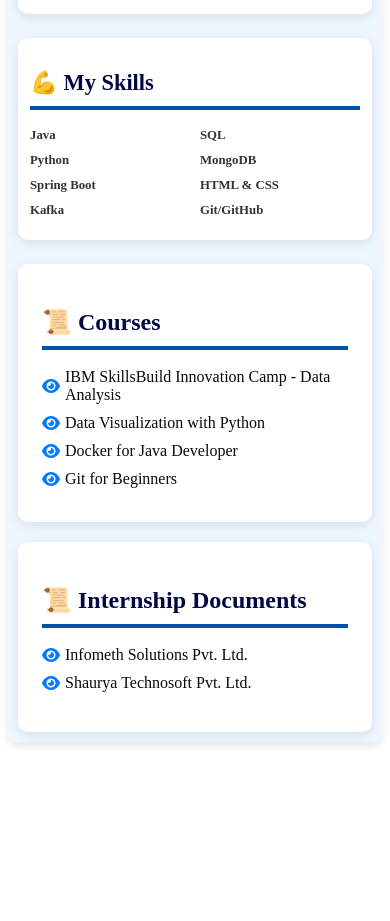
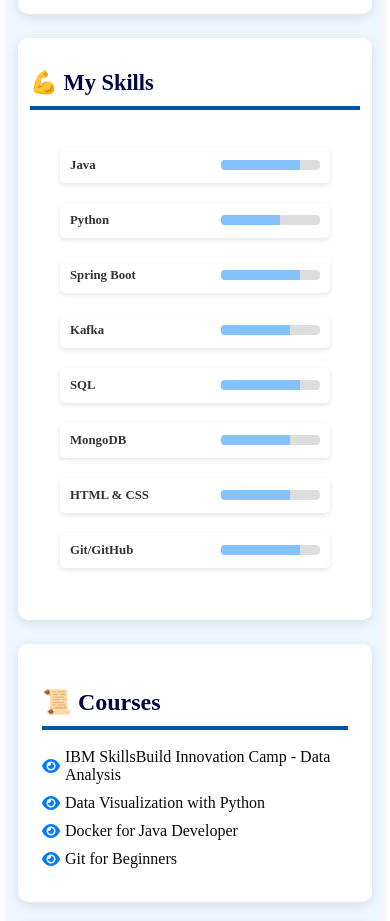
Before and after one commit to lavisg-2001/portfolio-frontend, an Angular app: page / in a window 390 px wide. Shown: the part 1340-2261 px from the top of the page. Before the commit the page ends 2090 px from the top, so only its background shows below. Built offline with nearby package versions, Linux system fonts and the light colour scheme.

Commit message:
Responsive Skillbar in small screens

```diff
--- a/src/app/components/portfolio.component.css
+++ b/src/app/components/portfolio.component.css
@@ -224,13 +224,29 @@ body {
   font-weight: bold;
 }
 
+/* Skills Container */
+.skills-container {
+  display: flex;
+  flex-wrap: wrap; /* Allow wrapping of items */
+  justify-content: space-around; /* Space around items */
+  overflow-x: auto; /* Enable horizontal scrolling on small screens */
+  padding: 10px; /* Add padding around the skills container */
+  margin-bottom: 20px; /* Space below the skills container */
+}
+
 /* Skill Container */
 .skill-container {
   display: flex;
   align-items: center; /* Center items vertically */
-  margin-bottom: 10px; /* Space between each skill */
+  flex: 1 1 40%; /* Allow items to grow and shrink, taking up to 40% of the width */
+  min-width: 200px; /* Minimum width to ensure skill bars are visible */
+  padding: 10px; /* Add padding inside each skill container */
+  box-shadow: 0 2px 5px rgba(0, 0, 0, 0.1); /* Optional: Add a subtle shadow for depth */
+  border-radius: 5px; /* Optional: Add rounded corners */
+  margin: 10px 20px; /* Add margin to the top and bottom, and left and right of each skill container */
 }
 
+/* Skill Name */
 .skill-name {
   font-size: 1rem;
   font-weight: bold;
@@ -239,20 +255,23 @@ body {
   text-align: left; /* Align text to the left */
 }
 
+/* Skill Bar */
 .skill-bar {
   flex: 1; /* Allow the bar to take available space */
-  height: 6px;
+  height: 10px;
   background: #dddddd; /* Light gray background for skill bars */
   border-radius: 4px;
   overflow: hidden;
-  margin-left: 10px; /* Space between skill name and bar */
+  margin-left: 1px; /* Space between skill name and bar */
 }
 
+/* Skill Fill */
 .skill-fill {
   height: 100%;
   background: #83c1ff; /* Color for skill fill */
   transition: width 0.5s ease-in-out;
 }
+
 
 /* Dropdown Buttons */
 .dropdown-container {
--- a/src/app/components/portfolio.component.html
+++ b/src/app/components/portfolio.component.html
@@ -16,11 +16,10 @@
         <a>|</a>
         <a href="https://github.com/lavisg-2001" target="_blank" title="GitHub"><i class="fab fa-github"></i></a>
         <a>|</a>
-        <a href="https://leetcode.com/u/lavanya_891sg/" target="_blank" title="LeetCode"><i
-            class="fa fa-code"></i></a>
+        <a href="https://leetcode.com/u/lavanya_891sg/" target="_blank" title="LeetCode"><i class="fa fa-code"></i></a>
         <a>|</a>
         <a>Resume</a>
-          <a (click)="viewResume()" title="View Resume"><i class="fa fa-eye"></i></a>
+        <a (click)="viewResume()" title="View Resume"><i class="fa fa-eye"></i></a>
       </div>
     </div>
 
@@ -66,26 +65,15 @@
       <!-- 💪 My Skills -->
       <div class="section" id="course-certificates">
         <h2>💪 My Skills</h2>
-        <div class="skills-container" style="display: flex; flex-wrap: wrap; justify-content: space-between;">
-          <div class="skills-half" style="flex: 0 0 48%; margin-right: 2%;">
-            <div *ngFor="let skill of firstHalfSkills" class="skill-container">
-              <div class="skill-name">{{ skill.name }}</div>
-              <div class="skill-bar">
-                <div class="skill-fill" [style.width.%]="skill.level * 10"></div>
-              </div>
-            </div>
-          </div>
-          <div class="skills-half" style="flex: 0 0 48%;">
-            <div *ngFor="let skill of secondHalfSkills" class="skill-container">
-              <div class="skill-name">{{ skill.name }}</div>
-              <div class="skill-bar">
-                <div class="skill-fill" [style.width.%]="skill.level * 10"></div>
-              </div>
+        <div class="skills-container">
+          <div *ngFor="let skill of skills" class="skill-container">
+            <div class="skill-name">{{ skill.name }}</div>
+            <div class="skill-bar">
+              <div class="skill-fill" [style.width.%]="skill.level * 10"></div>
             </div>
           </div>
         </div>
       </div>
-
       <div class="documents-container">
         <div class="courses">
           <h2>📜 Courses</h2>
```
Also changed, not shown: 3 other files (tests, documents, lock files or other folders).
